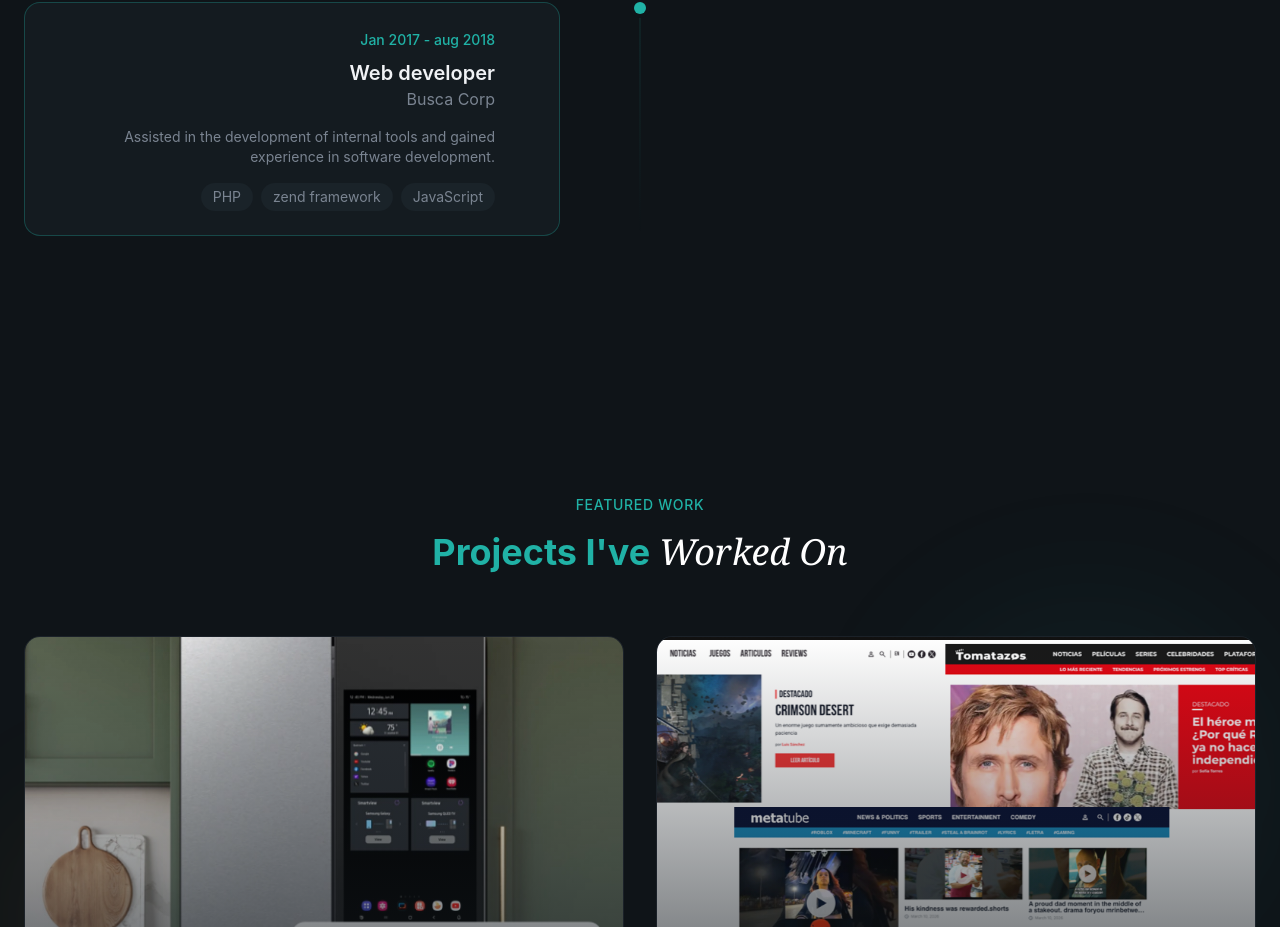
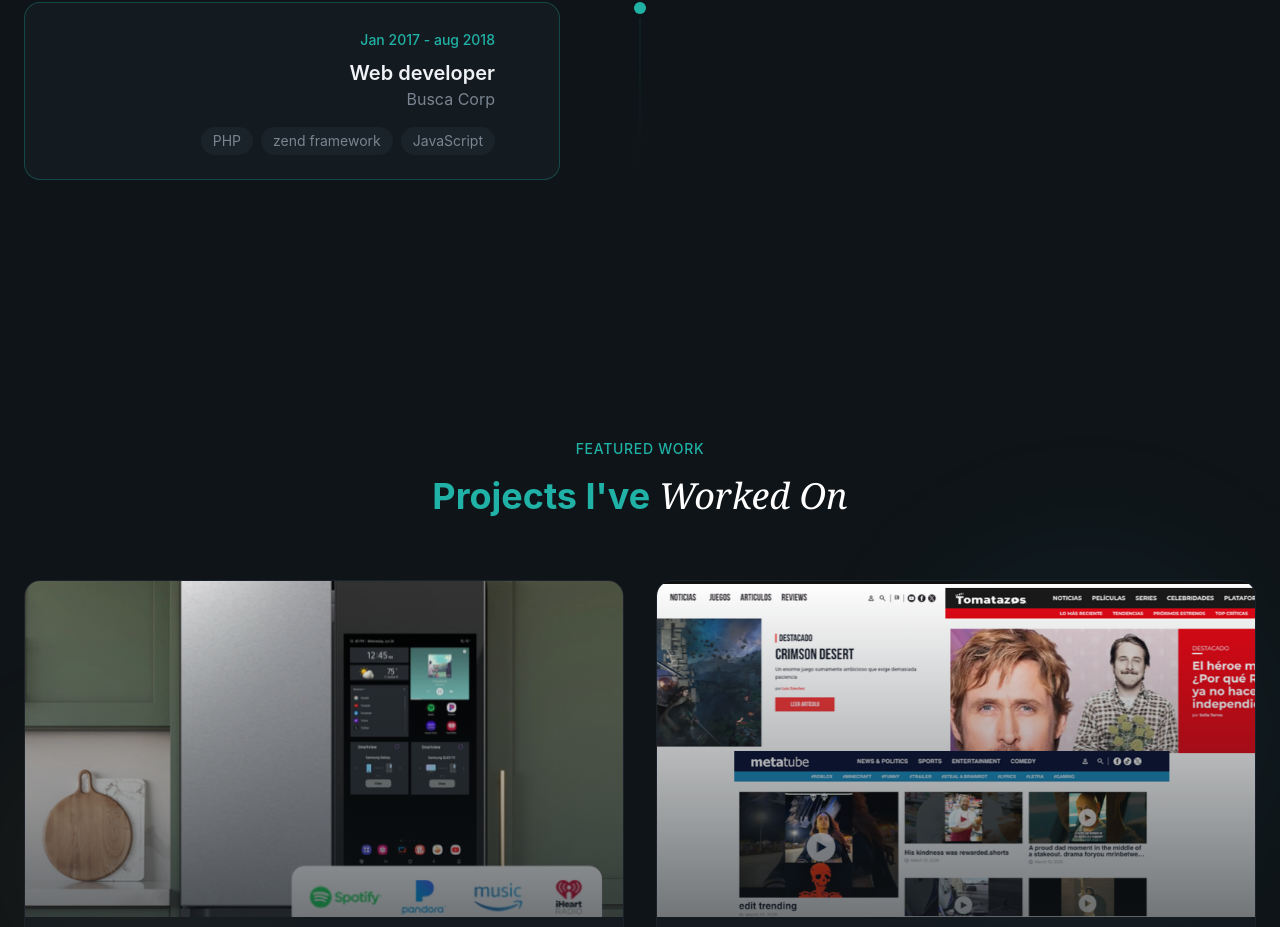
Before and after one commit to ismaelares/my-cv, a React (Vite) app: page / in a window 1280 px wide. Shown: the part 3110-4037 px from the top of the page. Built offline with nearby package versions, Linux system fonts and the light colour scheme.

Commit message:
remove transiton

```diff
--- a/src/layout/Navbar.jsx
+++ b/src/layout/Navbar.jsx
@@ -22,7 +22,7 @@ export const Navbar = () => {
   }, []);
   return (
     <header
-      className={`outline-none fixed top-0 left-0 right-0 z-50 transition-all duration-500 ${isScrolled ? "glass-strong py-3" : "bg-transparent py-5"}`}
+      className={`outline-none fixed top-0 left-0 right-0 z-50  ${isScrolled ? "glass-strong py-3" : "bg-transparent py-5"}`}
     >
       <nav className="container mx-auto px-6 flex items-center justify-between outline-none">
         <a
--- a/src/sections/Experience.jsx
+++ b/src/sections/Experience.jsx
@@ -48,8 +48,7 @@ const experinces = [
     company: "Busca Corp",
     role: "Web developer",
     period: "Jan 2017 - aug 2018",
-    description:
-      "Assisted in the development of internal tools and gained experience in software development.",
+    description: "",
     current: false,
     technologies: ["PHP", "zend framework", "JavaScript"],
   },
```
